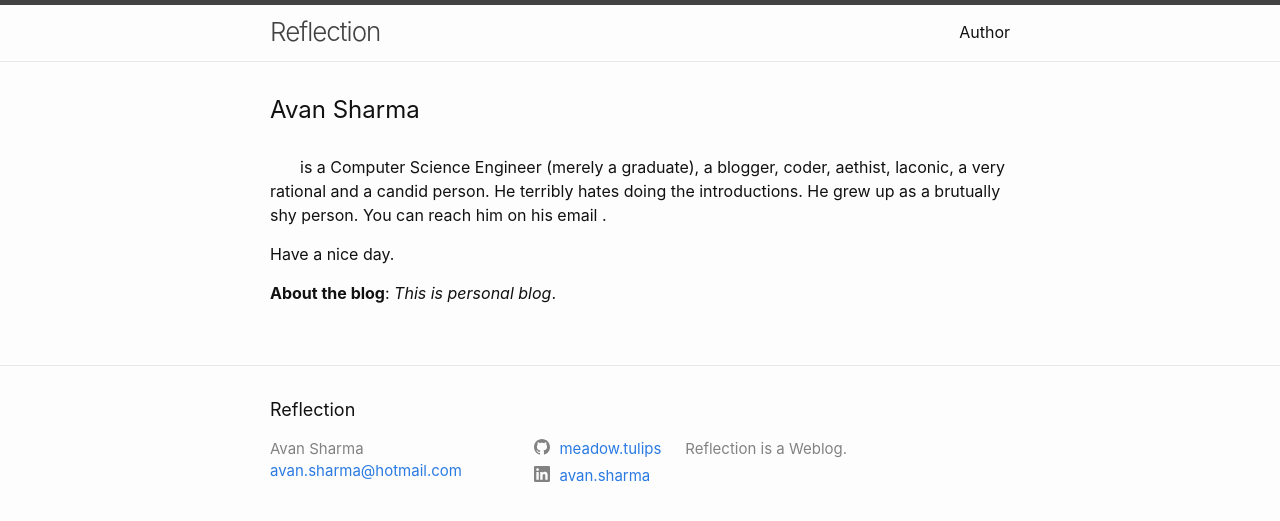
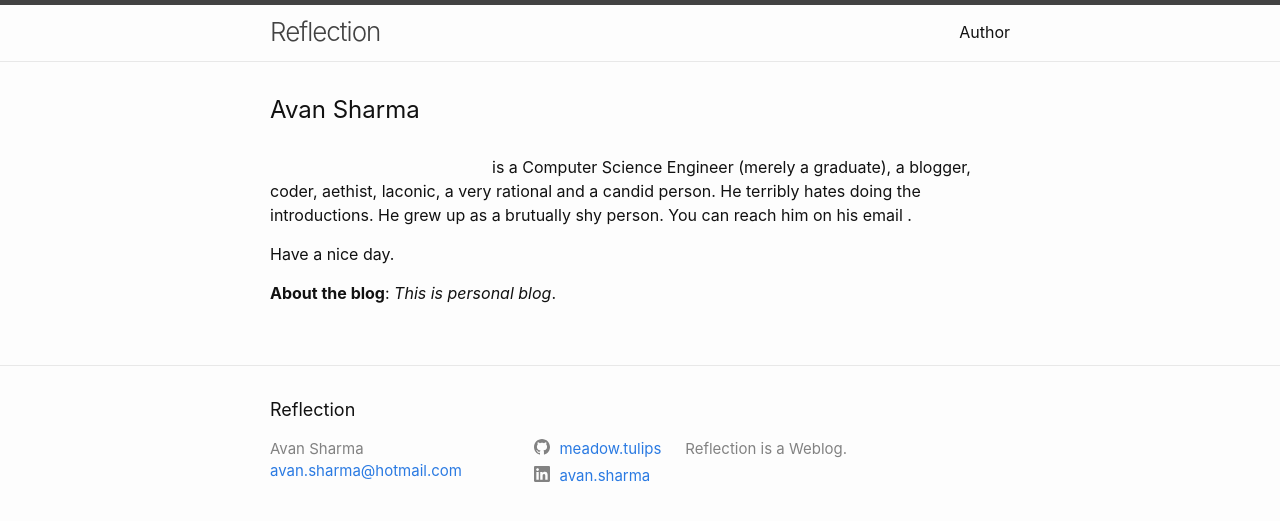
Before and after one commit to meadow-tulips/Myblog, a Jekyll site: the page built from about.md, in a window 1280 px wide. Shown: the top 521 px of the page. Built offline with Jekyll 4.4.1, drawn with Linux system fonts in a browser that asks for light colours.

Commit message:
Update _layout.scss

```diff
--- a/_sass/minima/_layout.scss
+++ b/_sass/minima/_layout.scss
@@ -258,5 +258,5 @@
 .authorfirstline
 {
   padding-top:12px;
-  text-indent:30px
+  text-indent:30%;
 }
```
